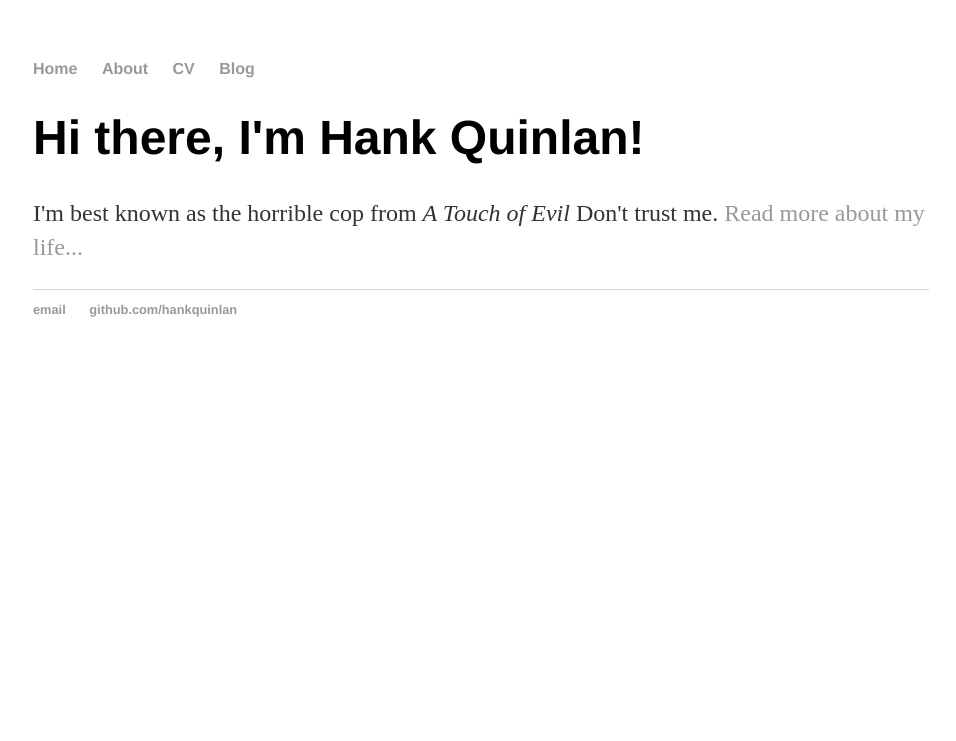
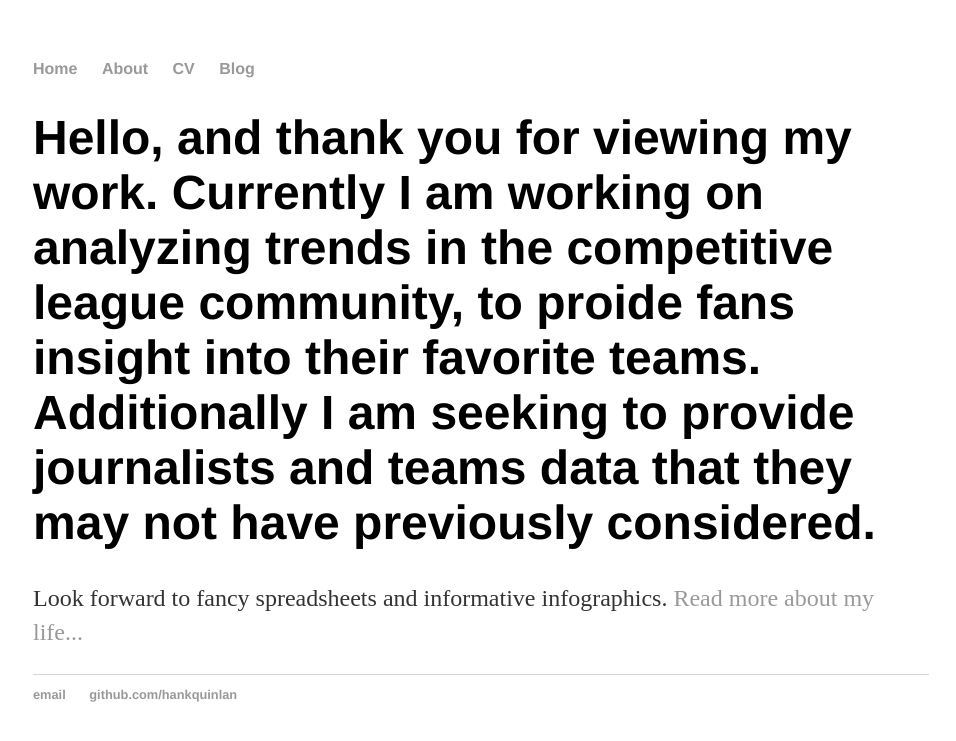
Before and after one commit to v1cd3/v1cd3.github.io, a Jekyll site: the page built from index.html, in a window 1280 px wide. Shown: the top 741 px of the page, without its empty margins (159-1115 px from the left). Built offline with Jekyll 4.4.1, drawn with Linux system fonts in a browser that asks for light colours.

Commit message:
Update index.html

```diff
--- a/index.html
+++ b/index.html
@@ -3,6 +3,6 @@ layout: default
 title: v1cd3
 ---
 <div class="blurb">
-	<h1>Hi there, I'm Hank Quinlan!</h1>
-	<p>I'm best known as the horrible cop from <em>A Touch of Evil</em> Don't trust me. <a href="/about">Read more about my life...</a></p>
+	<h1>Hello, and thank you for viewing my work. Currently I am working on analyzing trends in the competitive league community, to proide fans insight into their favorite teams. Additionally I am seeking to provide journalists and teams data that they may not have previously considered.</h1>
+	<p>Look forward to fancy spreadsheets and informative infographics. <a href="/about">Read more about my life...</a></p>
 </div><!-- /.blurb -->
```
